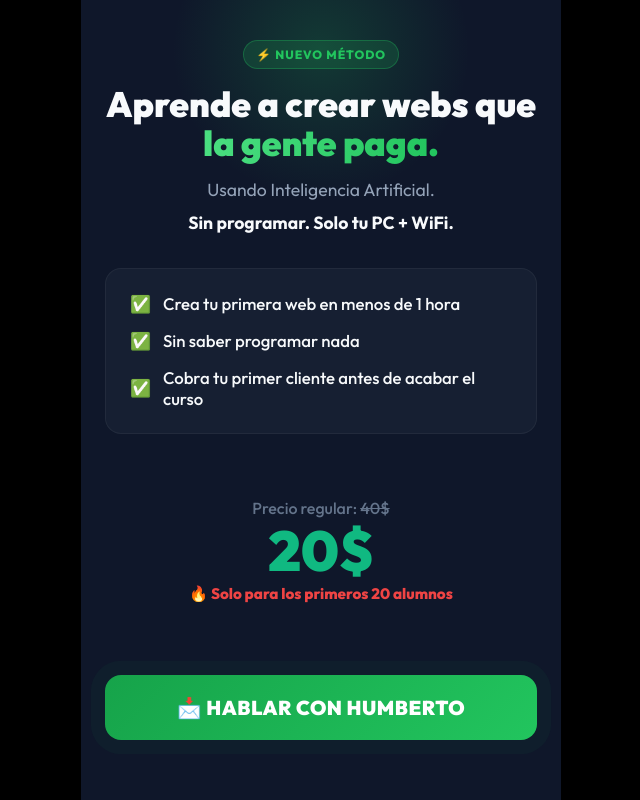
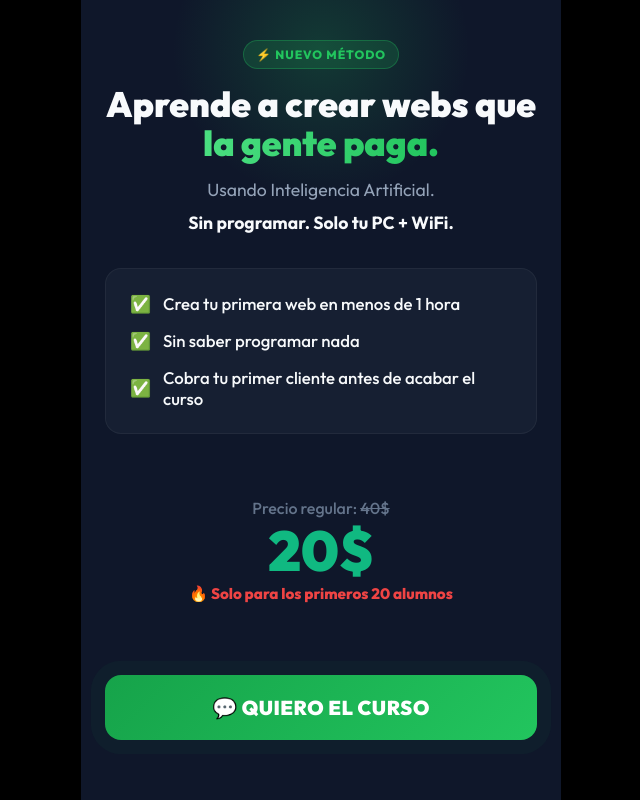
Before and after one commit to humberDEV/lading-ia, a website with bundled scripts: page index.html in a window 1280 px wide. Shown: the whole page, without its empty margins (319-959 px from the left). Built offline with nearby package versions, Linux system fonts and the light colour scheme.

Commit message:
fix: switch CTA to WhatsApp with purchase-intent message

```diff
--- a/index.html
+++ b/index.html
@@ -56,8 +56,8 @@
 
             <!-- CTA Section -->
             <div class="cta-wrapper fade-in-up delay-2">
-                <a href="https://ig.me/m/humber.ia?text=Hola%2C%20quiero%20acceder%20al%20curso%21" target="_blank" rel="noopener" class="btn-pulse" style="text-decoration: none; display: flex; justify-content: center; align-items: center; width: 100%;">
-                    <span class="btn-text">📩 HABLAR CON HUMBERTO</span>
+                <a href="https://wa.me/34744609840?text=Hola%21%20Vi%20el%20curso%20y%20quiero%20el%20acceso%20al%20precio%20de%20lanzamiento%20%F0%9F%9A%80" target="_blank" rel="noopener" class="btn-pulse" style="text-decoration: none; display: flex; justify-content: center; align-items: center; width: 100%;">
+                    <span class="btn-text">💬 QUIERO EL CURSO</span>
                     <span class="btn-shine"></span>
                 </a>
             </div>
```
